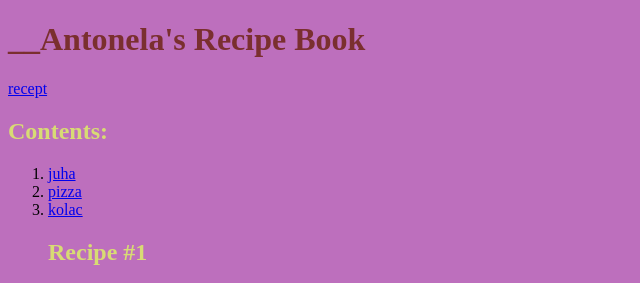
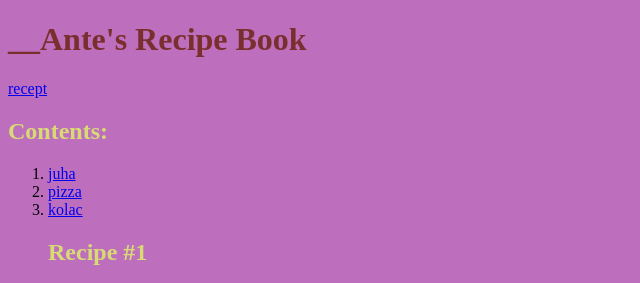
Before and after one commit to AnteMihaljevic/vjezba, a plain HTML site: page index.html in a window 1280 px wide. Shown: the top 283 px of the page, without its empty margins (0-640 px from the left). Drawn offline with Linux system fonts and the light colour scheme.

Commit message:
Update index.html

```diff
--- a/index.html
+++ b/index.html
@@ -23,7 +23,7 @@
     <body>
 
 
-        <h1>__Antonela's Recipe Book</h1>
+        <h1>__Ante's Recipe Book</h1>
         <a href="https://kuharica.avaz.ba/">recept </a>
 
 
```
